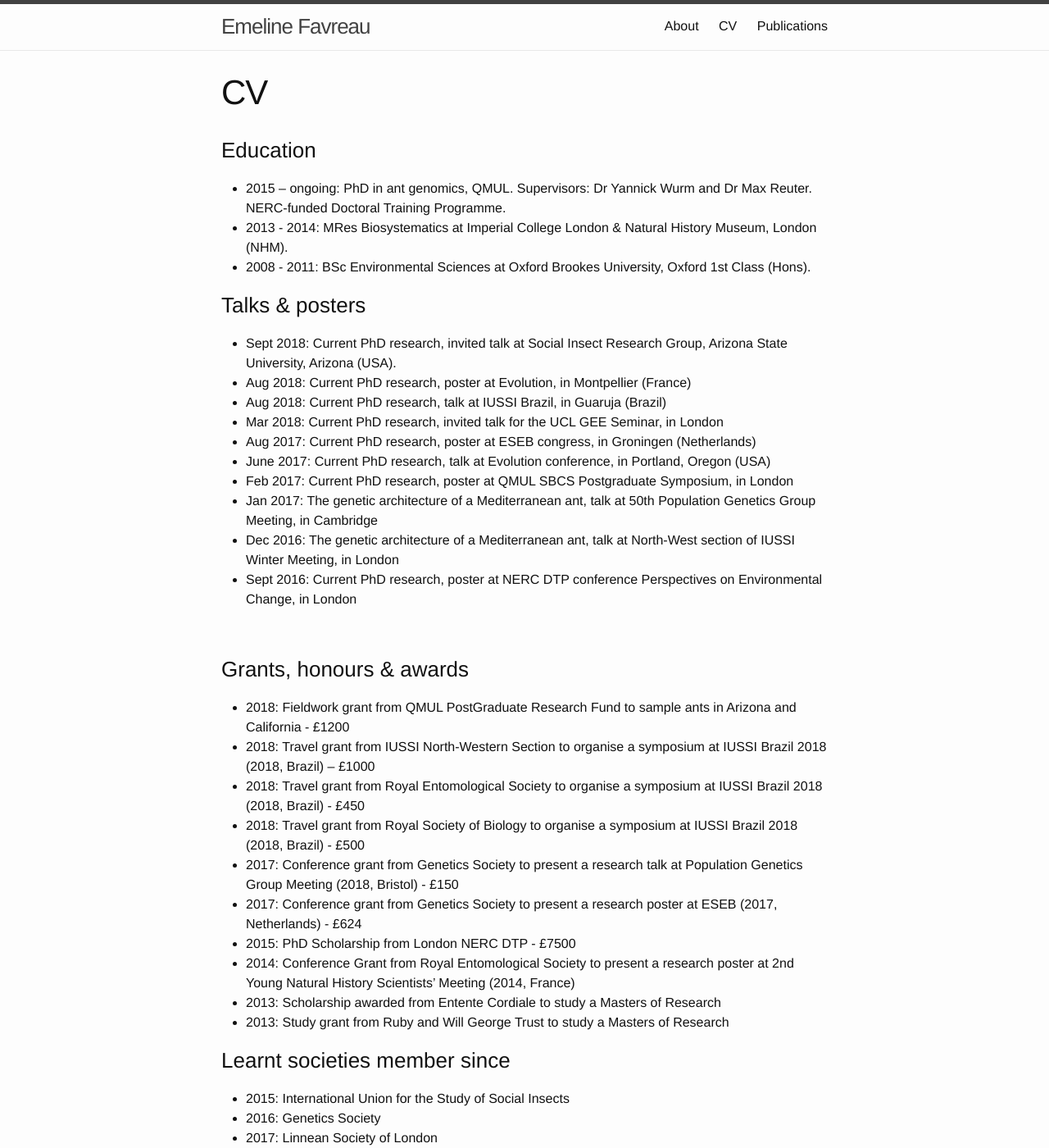
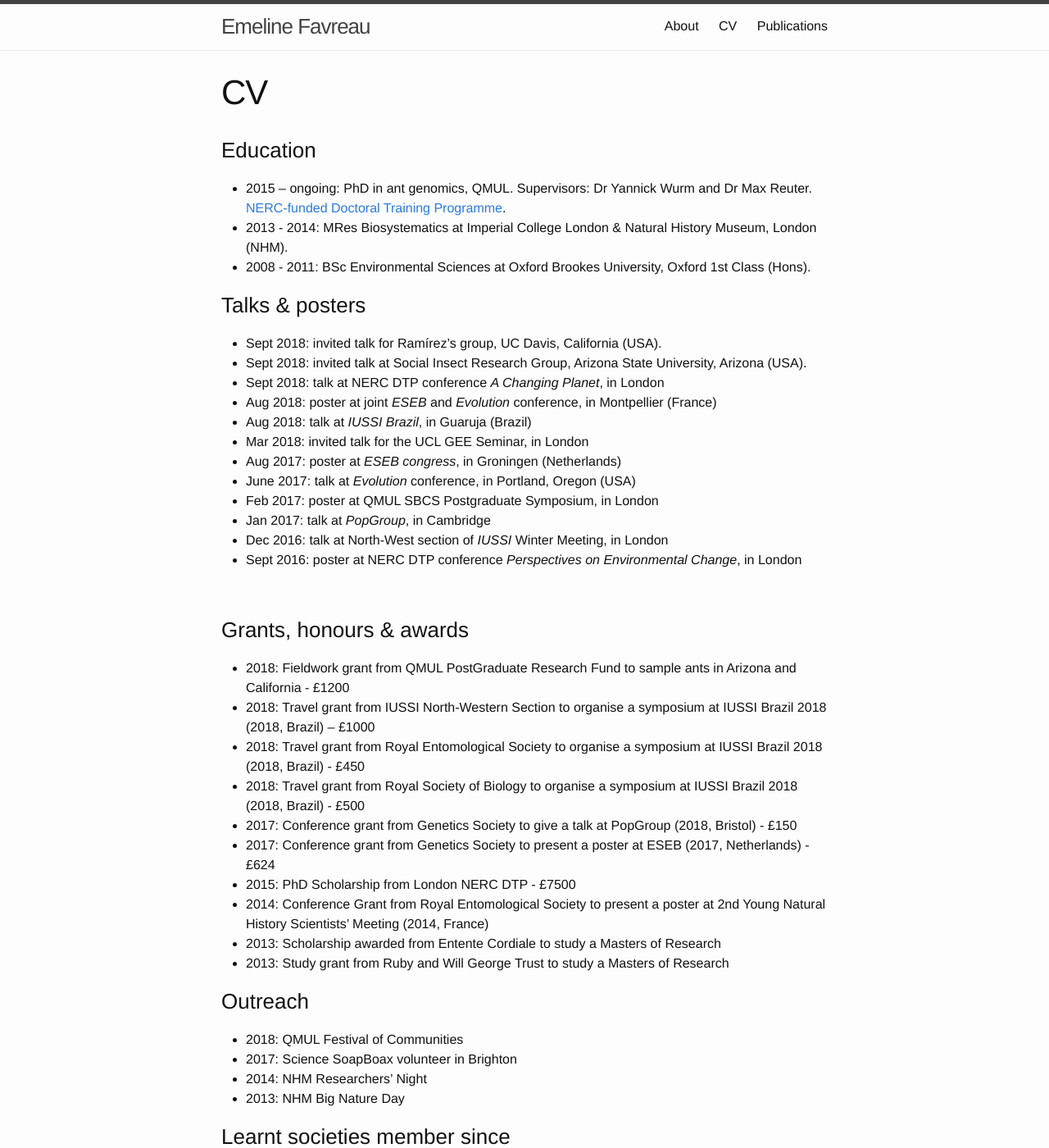
Before and after one commit to EmelineFavreau/EmelineFavreau.github.io, a Jekyll site: the page built from cv.md, in a window 1280 px wide and 1400 px high. Shown: the whole window at 82% size. Built offline with Jekyll 4.4.1, drawn with Linux system fonts in a browser that asks for light colours; some of the changed text lies outside the part shown.

Commit message:
updating details

```diff
--- a/cv.md
+++ b/cv.md
@@ -4,22 +4,24 @@ title: CV
 permalink: /cv/
 ---
 ### Education
-- 2015 – ongoing: PhD in ant genomics, QMUL. Supervisors: Dr Yannick Wurm and Dr Max Reuter. NERC-funded Doctoral Training Programme.
+- 2015 – ongoing: PhD in ant genomics, QMUL. Supervisors: Dr Yannick Wurm and Dr Max Reuter. [NERC-funded Doctoral Training Programme](https://london-nerc-dtp.org/).
 - 2013 - 2014: MRes Biosystematics at Imperial College London & Natural History Museum, London (NHM).
 - 2008 - 2011: BSc Environmental Sciences at Oxford Brookes University, Oxford 1st Class (Hons).
 
 
 ### Talks & posters
-- Sept 2018: Current PhD research, invited talk at Social Insect Research Group, Arizona State University, Arizona (USA).
-- Aug 2018: Current PhD research, poster at Evolution, in Montpellier (France)
-- Aug 2018: Current PhD research, talk at IUSSI Brazil, in Guaruja (Brazil)
-- Mar 2018: Current PhD research, invited talk for the UCL GEE Seminar, in London
-- Aug 2017: Current PhD research, poster at ESEB congress, in Groningen (Netherlands)
-- June 2017: Current PhD research, talk at Evolution conference, in Portland, Oregon (USA)
-- Feb 2017: Current PhD research, poster at QMUL SBCS Postgraduate Symposium, in London
-- Jan 2017: The genetic architecture of a Mediterranean ant, talk at 50th Population Genetics Group Meeting, in Cambridge
-- Dec 2016: The genetic architecture of a Mediterranean ant, talk at North-West section of IUSSI Winter Meeting, in London
-- Sept 2016: Current PhD research, poster at NERC DTP conference Perspectives on Environmental Change, in London
+- Sept 2018: invited talk for Ramírez's group, UC Davis, California (USA).
+- Sept 2018: invited talk at Social Insect Research Group, Arizona State University, Arizona (USA).
+- Sept 2018: talk at NERC DTP conference _A Changing Planet_, in London
+- Aug 2018: poster at joint _ESEB_ and _Evolution_ conference, in Montpellier (France)
+- Aug 2018: talk at _IUSSI Brazil_, in Guaruja (Brazil)
+- Mar 2018: invited talk for the UCL GEE Seminar, in London
+- Aug 2017: poster at _ESEB congress_, in Groningen (Netherlands)
+- June 2017: talk at _Evolution_ conference, in Portland, Oregon (USA)
+- Feb 2017: poster at QMUL SBCS Postgraduate Symposium, in London
+- Jan 2017: talk at _PopGroup_, in Cambridge
+- Dec 2016: talk at North-West section of _IUSSI_ Winter Meeting, in London
+- Sept 2016: poster at NERC DTP conference _Perspectives on Environmental Change_, in London
 
 
 ### Grants, honours & awards
@@ -27,17 +29,25 @@ permalink: /cv/
 - 2018: Travel grant from IUSSI North-Western Section to organise a symposium at IUSSI Brazil 2018 (2018, Brazil) – £1000
 - 2018: Travel grant from Royal Entomological Society to organise a symposium at IUSSI Brazil 2018 (2018, Brazil) - £450
 - 2018: Travel grant from Royal Society of Biology to organise a symposium at IUSSI Brazil 2018 (2018, Brazil) - £500
-- 2017: Conference grant from Genetics Society to present a research talk at Population Genetics Group Meeting (2018, Bristol) - £150
-- 2017: Conference grant from Genetics Society to present a research poster at ESEB (2017, Netherlands) - £624
+- 2017: Conference grant from Genetics Society to give a talk at PopGroup (2018, Bristol) - £150
+- 2017: Conference grant from Genetics Society to present a poster at ESEB (2017, Netherlands) - £624
 - 2015: PhD Scholarship from London NERC DTP - £7500
-- 2014: Conference Grant from Royal Entomological Society to present a research poster at 2nd Young Natural History Scientists’ Meeting (2014, France)
+- 2014: Conference Grant from Royal Entomological Society to present a poster at 2nd Young Natural History Scientists’ Meeting (2014, France)
 - 2013: Scholarship awarded from Entente Cordiale to study a Masters of Research
 - 2013: Study grant from Ruby and Will George Trust to study a Masters of Research
+
+
+### Outreach
+- 2018: QMUL Festival of Communities
+- 2017: Science SoapBoax volunteer in Brighton
+- 2014: NHM Researchers' Night
+- 2013: NHM Big Nature Day
 
 
 ### Learnt societies member since
 - 2015: International Union for the Study of Social Insects
 - 2016: Genetics Society
-- 2017: Linnean Society of London
-- 2017: Royal Entomological Society
+- 2016: Royal Entomological Society
 - 2017: Royal Society of Biology
+- 2017: ESEB
+- 2018: Society of Systematics Biologists
```
Also changed, not shown: index.md (+1 -1 lines), publications.md (+3 -3 lines).
